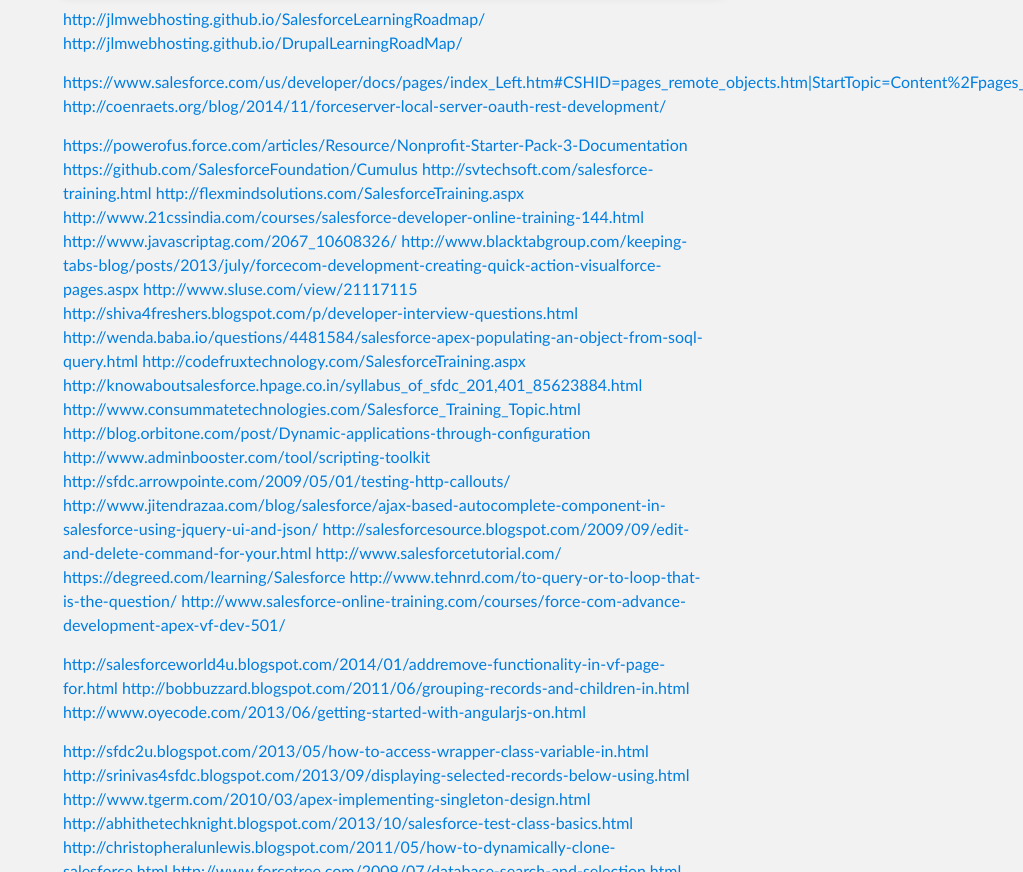
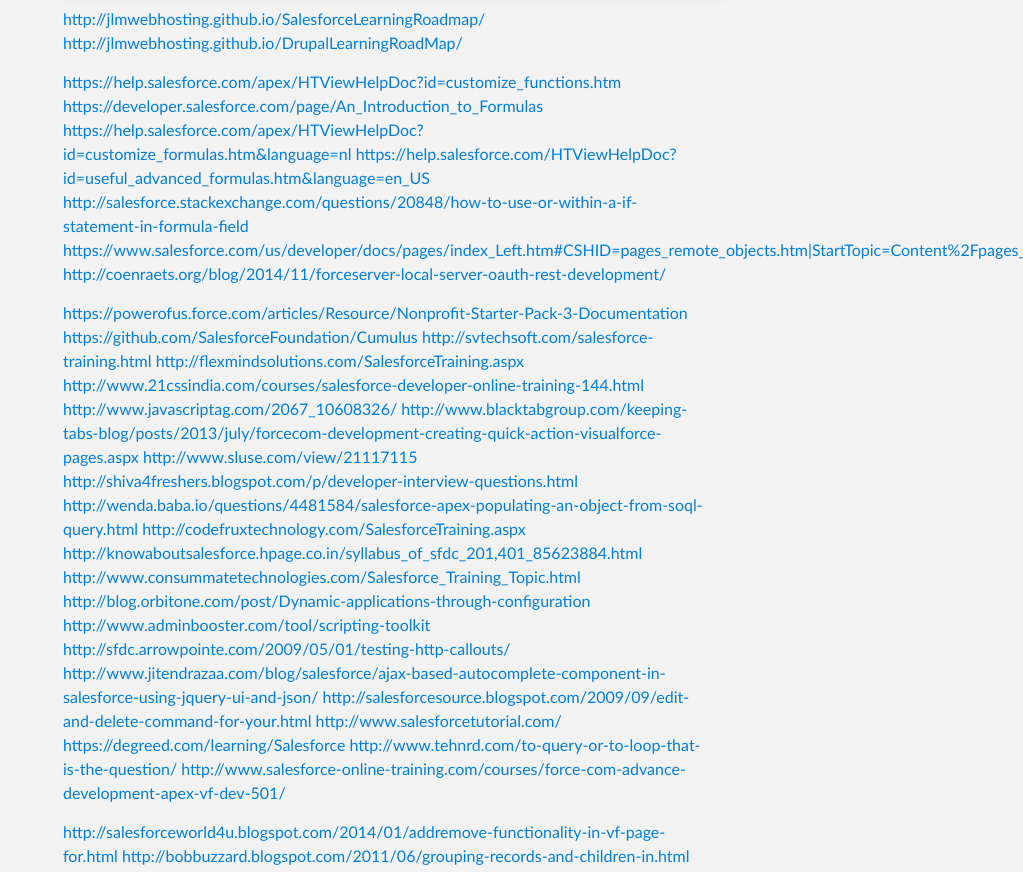
Before and after one commit to jlmwebhosting/SalesforceLearningRoadmap, a plain HTML site: page index.html in a window 1280 px wide. Shown: the part 7498-8370 px from the top of the page, without its empty margins (257-1280 px from the left). Drawn offline with Linux system fonts and the light colour scheme.

```diff
--- a/index.html
+++ b/index.html
@@ -391,7 +391,12 @@ How to pass the value from one Visualforce Page to another
 <p><a href="http://jlmwebhosting.github.io/SalesforceLearningRoadmap/">http://jlmwebhosting.github.io/SalesforceLearningRoadmap/</a>
 <a href="http://jlmwebhosting.github.io/DrupalLearningRoadMap/">http://jlmwebhosting.github.io/DrupalLearningRoadMap/</a></p>
 
-<p><a href="https://www.salesforce.com/us/developer/docs/pages/index_Left.htm#CSHID=pages_remote_objects.htm%7CStartTopic=Content%2Fpages_remote_objects.htm%7CSkinName=webhelp">https://www.salesforce.com/us/developer/docs/pages/index_Left.htm#CSHID=pages_remote_objects.htm|StartTopic=Content%2Fpages_remote_objects.htm|SkinName=webhelp</a>
+<p><a href="https://help.salesforce.com/apex/HTViewHelpDoc?id=customize_functions.htm">https://help.salesforce.com/apex/HTViewHelpDoc?id=customize_functions.htm</a>
+<a href="https://developer.salesforce.com/page/An_Introduction_to_Formulas">https://developer.salesforce.com/page/An_Introduction_to_Formulas</a>
+<a href="https://help.salesforce.com/apex/HTViewHelpDoc?id=customize_formulas.htm&amp;language=nl">https://help.salesforce.com/apex/HTViewHelpDoc?id=customize_formulas.htm&amp;language=nl</a>
+<a href="https://help.salesforce.com/HTViewHelpDoc?id=useful_advanced_formulas.htm&amp;language=en_US">https://help.salesforce.com/HTViewHelpDoc?id=useful_advanced_formulas.htm&amp;language=en_US</a>
+<a href="http://salesforce.stackexchange.com/questions/20848/how-to-use-or-within-a-if-statement-in-formula-field">http://salesforce.stackexchange.com/questions/20848/how-to-use-or-within-a-if-statement-in-formula-field</a>
+<a href="https://www.salesforce.com/us/developer/docs/pages/index_Left.htm#CSHID=pages_remote_objects.htm%7CStartTopic=Content%2Fpages_remote_objects.htm%7CSkinName=webhelp">https://www.salesforce.com/us/developer/docs/pages/index_Left.htm#CSHID=pages_remote_objects.htm|StartTopic=Content%2Fpages_remote_objects.htm|SkinName=webhelp</a>
 <a href="http://coenraets.org/blog/2014/11/forceserver-local-server-oauth-rest-development/">http://coenraets.org/blog/2014/11/forceserver-local-server-oauth-rest-development/</a></p>
 
 <p><a href="https://powerofus.force.com/articles/Resource/Nonprofit-Starter-Pack-3-Documentation">https://powerofus.force.com/articles/Resource/Nonprofit-Starter-Pack-3-Documentation</a>
@@ -491,7 +496,7 @@ How to pass the value from one Visualforce Page to another
     <div id="footer_wrap" class="outer">
       <footer class="inner">
         <p class="copyright">Salesforcelearningroadmap maintained by <a href="https://github.com/jlmwebhosting">jlmwebhosting</a></p>
-        <p>Published with <a href="http://pages.github.com">GitHub Pages</a></p>
+        <p>Published with <a href="https://pages.github.com">GitHub Pages</a></p>
       </footer>
     </div>
 
```
Also changed, not shown: params.json (+1 -1 lines).
